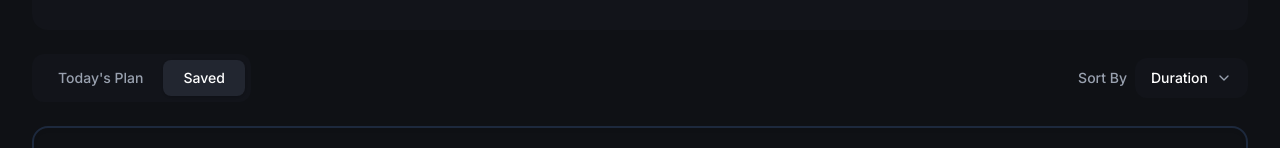
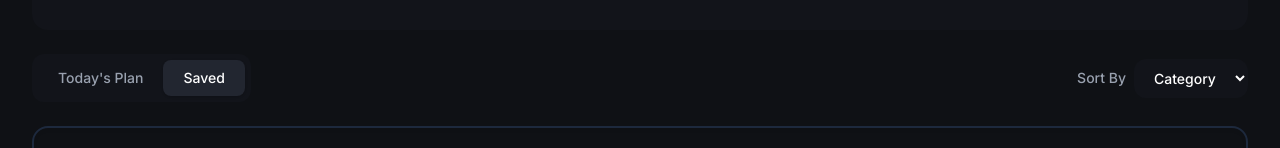
Before and after one commit to Moinul-Islam-71/Fit-Log, a Next.js app: page /myPlan in a window 1280 px wide. Shown: the part 282-430 px from the top of the page. Built offline with nearby package versions, Linux system fonts and the light colour scheme; a web font is replaced by a local one.

Commit message:
add the sorting functionality

```diff
--- a/src/app/myPlan/page.tsx
+++ b/src/app/myPlan/page.tsx
@@ -1,26 +1,48 @@
 "use client";
 
 import React, { useState } from 'react';
-import { ChevronDown } from 'lucide-react';
+import { Exercise } from '@/types/exercises.type';
 import { useExercise } from '@/context/ExerciseContext';
 import SelectedExerciseCard from '@/components/myPlanPage/SelectedExerciseCard';
 import { useSearchParams } from 'next/navigation';
 
 export default function WorkoutDashboard() {
-  const [sortBy, setSortBy] = useState<string>('Duration');
   const { plan, savedPlan } = useExercise();
 
   const searchParams = useSearchParams();
-
   const tab = searchParams.get('tab');
 
   const [activeTab, setActiveTab] = useState<'today' | 'saved'>(
     tab === 'today' ? 'today' : 'saved'
   );
 
+  const [sortBy, setSortBy] = useState<string | null>(null);
 
-  const exercises = activeTab === 'today' ? plan : savedPlan;
+  const sortSelectedExercises = (exercises: Exercise[]) => {
+    if (!sortBy) {
+      return exercises;
+    }
 
+    return [...exercises].sort((a, b) => {
+      if (sortBy === 'Duration') {
+        return a.duration - b.duration;
+      }
+
+      if (sortBy === 'Calorie') {
+        return a.caloriesBurned - b.caloriesBurned;
+      }
+
+      return 0;
+    });
+  };
+
+  const sortedTodaysPlans = sortSelectedExercises(plan);
+  const sortedSavedLaterPlans = sortSelectedExercises(savedPlan);
+
+  const exercises =
+    activeTab === 'today'
+      ? sortedTodaysPlans
+      : sortedSavedLaterPlans;;
 
   const totalExercises = exercises.length;
 
@@ -38,7 +60,9 @@ export default function WorkoutDashboard() {
     <div className="w-full min-h-screen font-inter bg-[#0F1115] p-4 md:p-8 flex flex-col justify-between">
       <div>
 
-        <h2 className="font-oswald text-4xl font-bold">MY PLAN</h2>
+        <h2 className="font-oswald text-4xl font-bold">
+          MY PLAN
+        </h2>
 
         <p className="text-gray-400 text-sm md:text-base mb-4">
           Cap of five lifts for today. Finish them, then load more.
@@ -46,7 +70,6 @@ export default function WorkoutDashboard() {
 
 
         <div className="w-full bg-[#12141a] text-white rounded-2xl p-6 md:p-8 mb-6 grid grid-cols-3 divide-x divide-gray-800">
-
 
           <div className="flex flex-col justify-center pr-4">
             <span className="text-gray-400 text-xs md:text-sm font-medium mb-1">
@@ -58,7 +81,6 @@ export default function WorkoutDashboard() {
             </span>
           </div>
 
-
           <div className="flex flex-col justify-center px-4 md:px-8">
             <span className="text-gray-400 text-xs md:text-sm font-medium mb-1">
               Minutes
@@ -69,7 +91,6 @@ export default function WorkoutDashboard() {
             </span>
           </div>
 
-
           <div className="flex flex-col justify-center pl-4 md:pl-8">
             <span className="text-gray-400 text-xs md:text-sm font-medium mb-1">
               Calories
@@ -79,6 +100,7 @@ export default function WorkoutDashboard() {
               {totalCalories}
             </span>
           </div>
+
         </div>
 
 
@@ -111,23 +133,28 @@ export default function WorkoutDashboard() {
 
 
           <div className="flex items-center space-x-2 self-end sm:self-auto">
+
             <span className="text-gray-400 text-sm font-medium">
               Sort By
             </span>
 
-            <div className="relative inline-block text-left">
-              <button className="bg-[#12141a] text-white text-sm font-medium px-4 py-2.5 rounded-xl inline-flex items-center space-x-2 hover:bg-[#1c2029] transition-colors">
-                <span>{sortBy}</span>
-                <ChevronDown className="w-4 h-4 text-gray-400" />
-              </button>
-            </div>
+            <select
+              value={sortBy ?? ''}
+              onChange={(e) => setSortBy(e.target.value || null)}
+              className="bg-[#12141a] text-white text-sm font-medium px-4 py-2.5 rounded-xl outline-none hover:bg-[#1c2029] transition-colors cursor-pointer"
+            >
+              <option value="">Category</option>
+              <option value="Duration">Duration</option>
+              <option value="Calorie">Calorie</option>
+            </select>
+
           </div>
+
         </div>
 
 
         {exercises.length === 0 ? (
 
-          // Empty State
           <div className="w-full bg-[#0F1115] border-2 border-slate-800 rounded-2xl min-h-125 flex flex-col justify-center items-center p-6 text-center shadow-inner">
 
             <h2 className="text-2xl font-oswald md:text-3xl font-black text-white tracking-wider uppercase mb-2">
@@ -146,15 +173,19 @@ export default function WorkoutDashboard() {
 
         ) : (
 
-          // Exercise List
           <div className="grid grid-cols-1 gap-4 w-full">
 
             {exercises.map((exercise) => (
-              <SelectedExerciseCard key={exercise.id} exercise={exercise} />
+              <SelectedExerciseCard
+                key={exercise.id}
+                exercise={exercise}
+              />
             ))}
 
           </div>
+
         )}
+
       </div>
     </div>
   );
```
